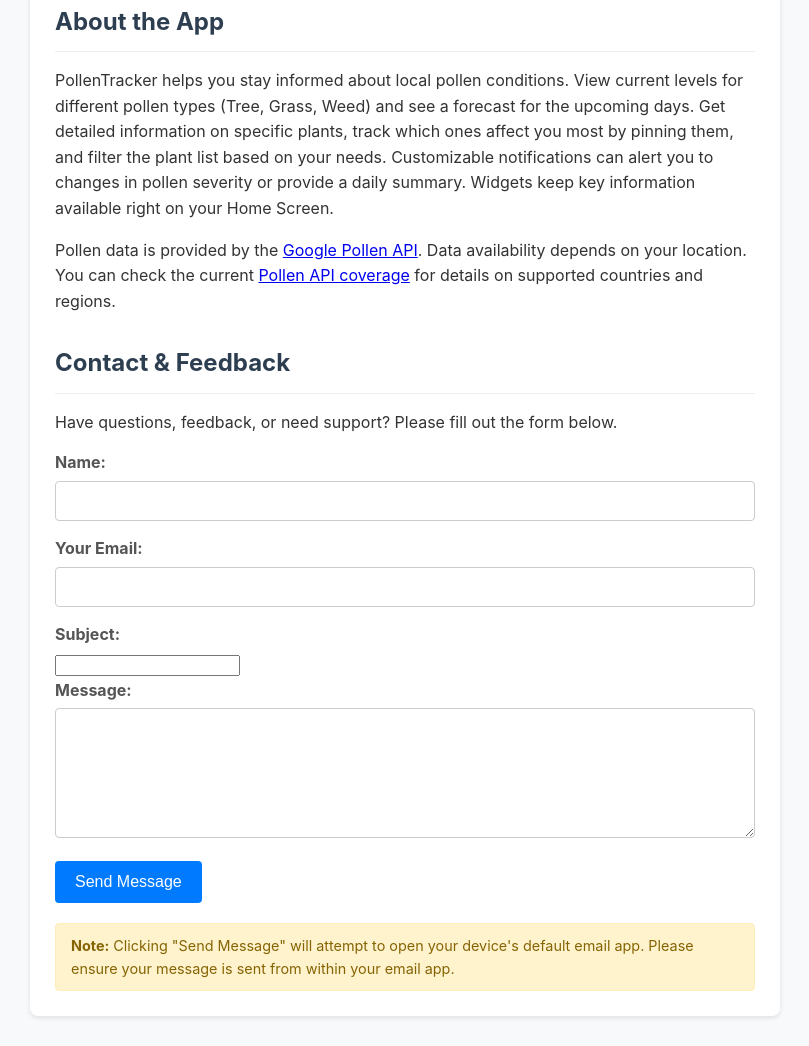
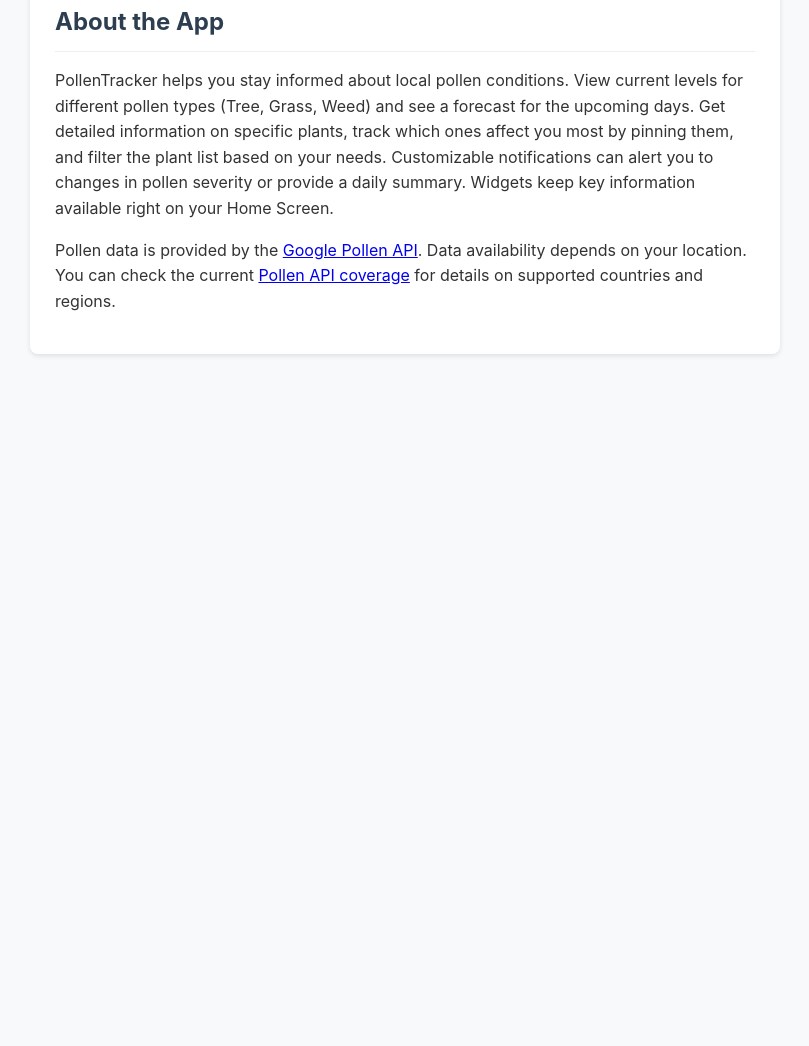
Before and after one commit to pfauworks/pfauworks.github.io, a plain HTML site: page pollentracker/index.html in a window 1280 px wide. Shown: the part 166-1212 px from the top of the page, without its empty margins (235-1044 px from the left). After the commit the page ends 800 px from the top, so only its background shows below. Drawn offline with Linux system fonts and the light colour scheme.

Commit message:
Added Elfsight form

```diff
--- a/pollentracker/index.html
+++ b/pollentracker/index.html
@@ -99,41 +99,9 @@
         </section>
 
         <section>
-            <h2>Contact & Feedback</h2>
-            <p>Have questions, feedback, or need support? Please fill out the form below.</p>
-
-            <!--
-                IMPORTANT NOTE ABOUT mailto:
-                This form uses 'mailto:'. It will attempt to open your **default desktop email client**.
-                It will NOT work reliably if you primarily use webmail (like Gmail in a browser)
-                or do not have a default email application configured on your device.
-                For robust form handling, a server-side solution or third-party service is needed.
-            -->
-            <form action="mailto:" method="POST" enctype="text/plain">
-                <div>
-                    <label for="name">Name:</label>
-                    <input type="text" id="name" name="name" required>
-                </div>
-                <div>
-                    <label for="email">Your Email:</label>
-                    <input type="email" id="email" name="email" required>
-                </div>
-                <div>
-                    <label for="subject">Subject:</label>
-                    <input type:="text" id="subject" name="subject" required>
-                </div>
-                <div>
-                    <label for="message">Message:</label>
-                    <textarea id="message" name="message" rows="6" required></textarea>
-                </div>
-                <div>
-                    <button type="submit">Send Message</button>
-                </div>
-            </form>
-
-            <div class="warning">
-                <strong>Note:</strong> Clicking "Send Message" will attempt to open your device's default email app. Please ensure your message is sent from within your email app.
-            </div>
+            <!-- Elfsight Contact Form | Untitled Contact Form -->
+            <script src="https://static.elfsight.com/platform/platform.js" async></script>
+            <div class="elfsight-app-58984f47-05bd-418c-adfb-d0174430f5d5" data-elfsight-app-lazy></div>
         </section>
     </div>
 
```
